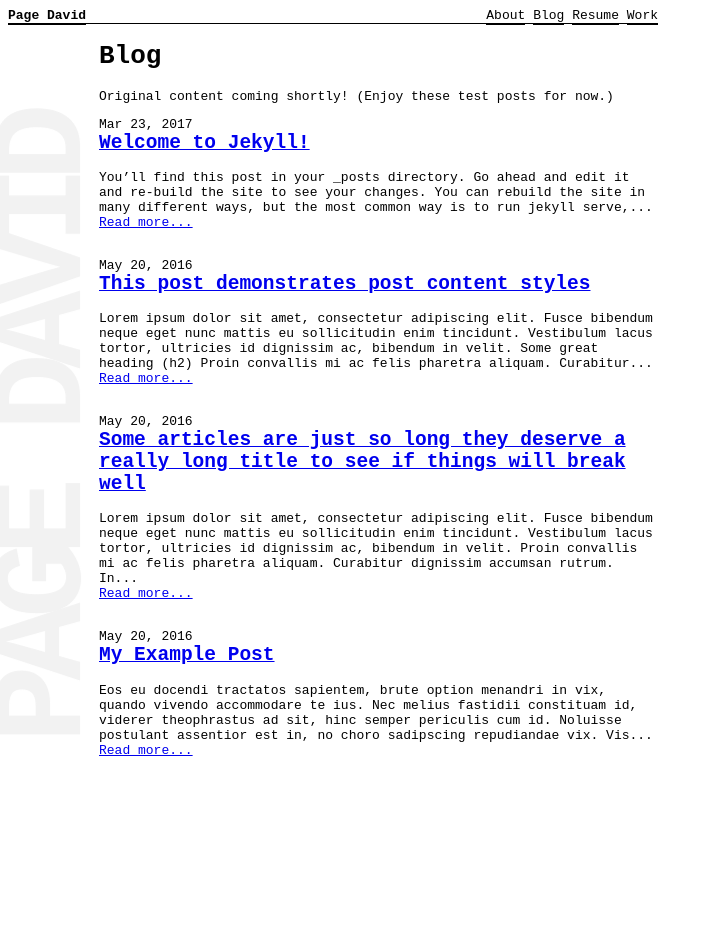
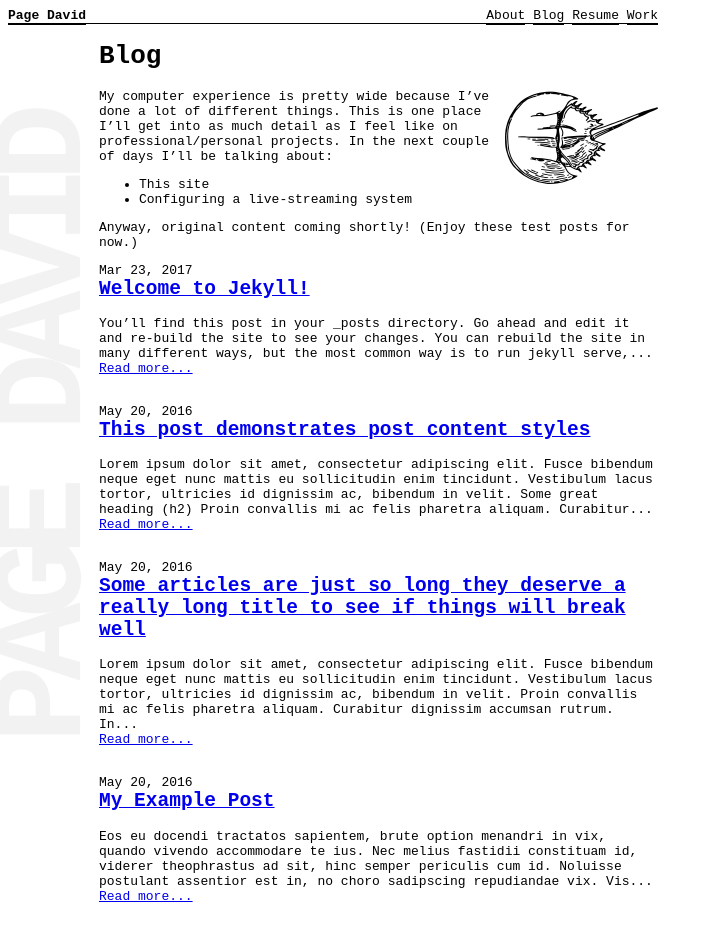
Before and after one commit to pagedavid/pagedavid.github.io, a Jekyll site: the page built from blog.md, in a window 1280 px wide. Shown: the whole page, without its empty margins (0-721 px from the left). Built offline with Jekyll 4.4.1, drawn with Linux system fonts in a browser that asks for light colours; before the commit the page ends 900 px from its top, so only the background shows below that.

Commit message:
more descriptive content

```diff
--- a/blog.md
+++ b/blog.md
@@ -3,4 +3,10 @@ layout: blog
 title: Blog
 permalink: /blog/
 ---
-Original content coming shortly! (Enjoy these test posts for now.)
+{% include relative.html %}
+
+![Horseshoe Crab]({{relative}}/assets/horseshoe-crab.png){:class="float-right"}My computer experience is pretty wide because I've done a lot of different things. This is one place I'll get into as much detail as I feel like on professional/personal projects. In the next couple of days I'll be talking about:
+- This site
+- Configuring a live-streaming system
+
+Anyway, original content coming shortly! (Enjoy these test posts for now.)
```
